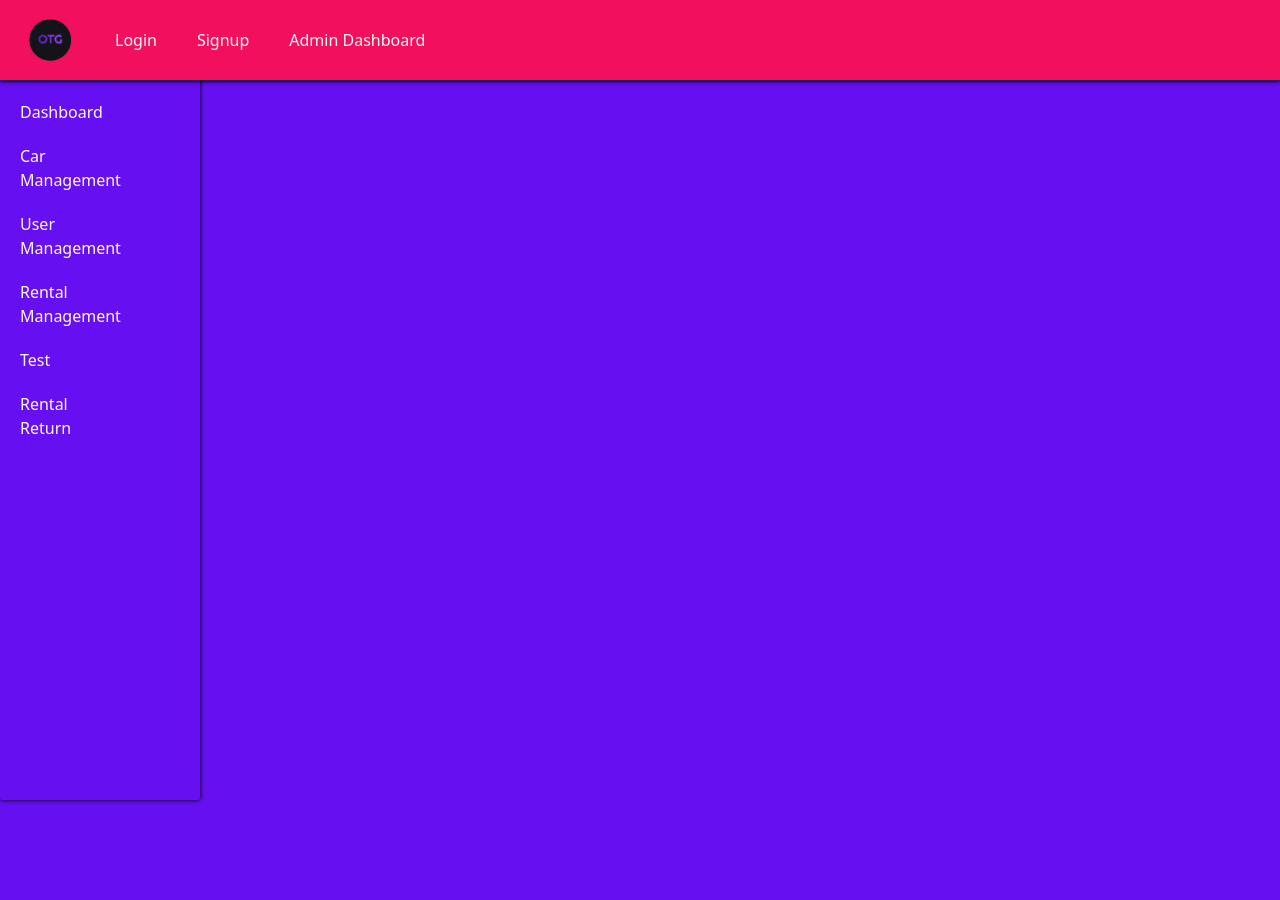
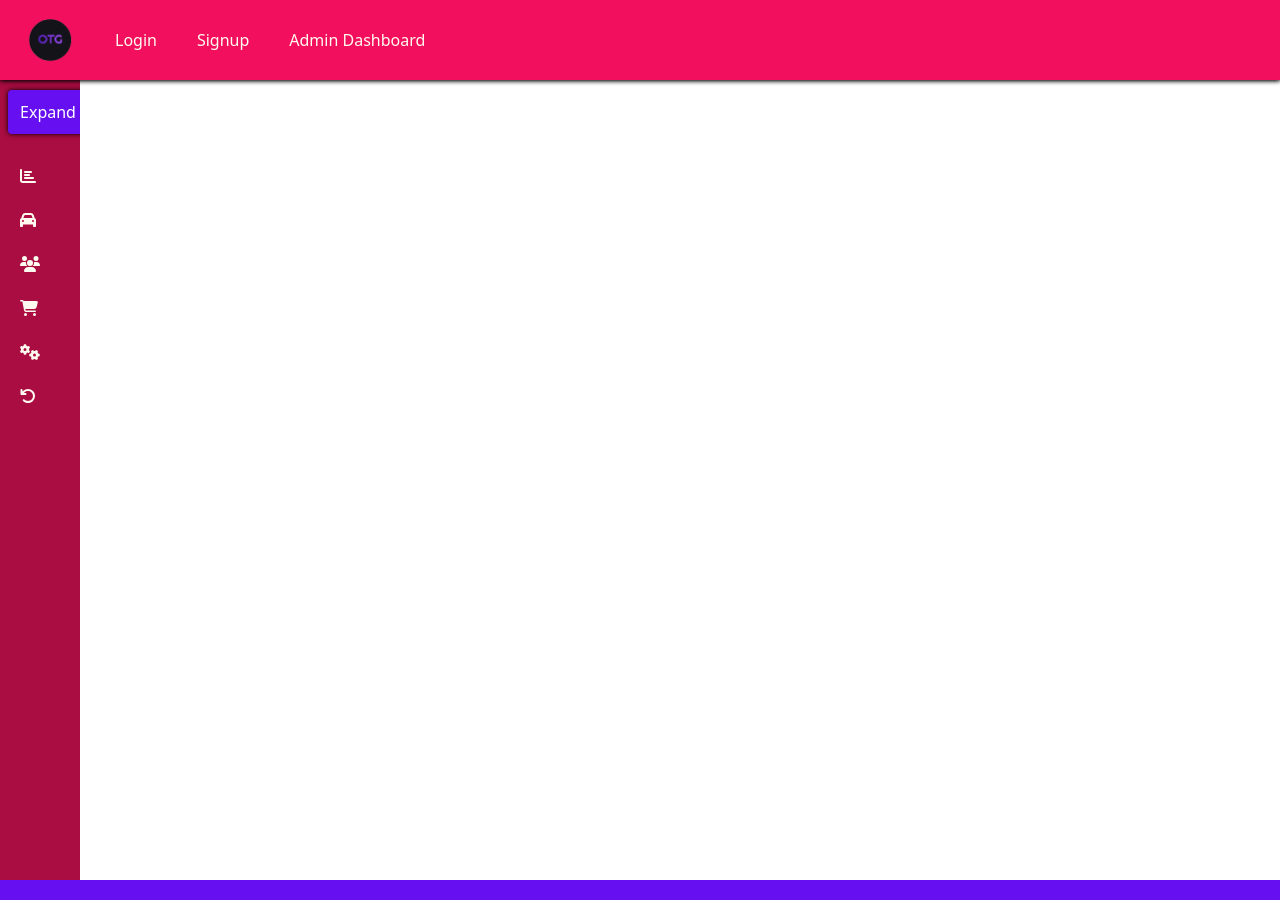
Before and after one commit to NemesisGuy/OnTheGoRentalsFrontend, a Vue app: page /admin in a window 1280 px wide. Built offline with nearby package versions, Linux system fonts and the light colour scheme.

Commit message:
Changed out sidebar, now animated.

```diff
--- a/src/assets/styles.css
+++ b/src/assets/styles.css
@@ -165,6 +165,7 @@ nav a:active {
 }
 
 /*  ----------------------------------------     Sidebar Styles     -------------------------------------------------- */
+/*
 .sidebar {
     width: 200px;
     background-color: #6610f2;
@@ -176,10 +177,11 @@ nav a:active {
     flex-direction: column;
     align-items: flex-start;
     justify-content: flex-start;
-    /* stick to left of screen */
+    !* stick to left of screen *!
 
 
 }
+*/
 
 
 /* Sidebar Styles */
--- /dev/null
+++ b/src/components/Admin/AdminPage-old.vue
@@ -0,0 +1,75 @@
+<template>
+  <div class="admin-page">
+    <div class="sidebar-container sidebar admin-sidebar">
+      <AdminSidebar />
+    </div>
+    <div class="main-content">
+      <div class="admin-content-container">
+        <!-- Content area that gets updated based on the current route -->
+        <router-view name="adminContent"></router-view>
+      </div>
+    </div>
+  </div>
+</template>
+
+<script>
+import AdminSidebar from "./AdminSidebar.vue";
+// Import other components here
+
+export default {
+  components: {
+    AdminSidebar,
+    // Other components
+  },
+};
+</script>
+
+<style>
+.admin-page {
+
+  grid-template-columns: min-content 1fr;
+  grid-gap: 20px;
+  height: 100vh; /* Set the height of the admin page to fill the viewport */
+  width: 60vw; /* Set the width of the admin page to fill the viewport */ ;
+
+
+}
+
+.sidebar-container {
+  /* Add styles for the sidebar container */
+/*  thjis must stick left*/
+  position: fixed; /* Make it stick, even on scroll */
+  top: 0; /* Position it at the top of the viewport */
+  left: 0; /* Position it at the left of the viewport */
+  height: 100vh; /* Set the height of the sidebar to fill the viewport */
+  display: flex;
+  flex-direction: column;
+  width: min-content; /* Set the width of the sidebar */
+  height: 100vh;padding-top: 80px;
+  /* Add any additional styles as needed */
+  z-index: 1;
+}
+
+.main-content {
+  /* Add styles for the main content container */
+  margin-left: min-content; /* Add margin to the main content to avoid overlap with the sidebar */
+  /* Set the width of the main content to fill the remaining space */
+  /*width: admin-page.width - sidebar-container.width; !* *!*/
+
+/*  width: calc(admin-page.width - sidebar-container.width);*/
+
+}
+
+/* styles.css */
+.main-content {
+ /* width: calc(var(--admin-page-width) - var(--sidebar-container-width));*/
+  width: 80%;
+  /* Add any additional styles as needed */
+}
+
+.admin-content-container {
+  /* Add styles for the admin content container */
+}
+
+/* Rest of your styles */
+</style>
--- a/src/components/Admin/AdminPage.vue
+++ b/src/components/Admin/AdminPage.vue
@@ -1,75 +1,147 @@
 <template>
-  <div class="admin-page">
-    <div class="sidebar-container sidebar admin-sidebar">
-      <AdminSidebar />
+  <div class="admin-area">
+    <div class="sidebar" :class="{ expanded: isExpanded }">
+      <button class="toggle-button" @click="toggleSidebar">
+
+
+        {{ isExpanded ? 'Collapse' : 'Expand' }}
+      </button>
+      <div class="sidebar-container">
+        <ul>
+          <li>
+            <router-link to="/admin/dashboard">
+              <i class="fas fa-chart-bar"></i>
+              <span class="menu-text" v-show="isExpanded">Dashboard</span>
+            </router-link>
+          </li>
+          <li>
+            <router-link to="/admin/cars">
+              <i class="fas fa-car"></i>
+              <span class="menu-text" v-show="isExpanded">Car Management</span>
+            </router-link>
+          </li>
+          <li>
+            <router-link to="/admin/users">
+              <i class="fas fa-users"></i>
+              <span class="menu-text" v-show="isExpanded">User Management</span>
+            </router-link>
+          </li>
+          <li>
+            <router-link to="/admin/rentals">
+              <i class="fas fa-shopping-cart"></i>
+              <span class="menu-text" v-show="isExpanded">Rental Management</span>
+            </router-link>
+          </li>
+          <li>
+            <router-link to="/admin/test">
+              <i class="fas fa-cogs"></i>
+              <span class="menu-text" v-show="isExpanded">Test</span>
+            </router-link>
+          </li>
+          <li>
+            <router-link to="/rental/return/1">
+              <i class="fas fa-undo"></i>
+              <span class="menu-text" v-show="isExpanded">Rental Return</span>
+            </router-link>
+          </li>
+        </ul>
+      </div>
     </div>
-    <div class="main-content">
-      <div class="admin-content-container">
-        <!-- Content area that gets updated based on the current route -->
-        <router-view name="adminContent"></router-view>
-      </div>
+    <div class="admin-content-area" :class="{ expanded: isExpanded }">
+      <!-- Main content goes here -->
+      <router-view name="adminContent"></router-view>
     </div>
   </div>
 </template>
 
 <script>
-import AdminSidebar from "./AdminSidebar.vue";
-// Import other components here
-
 export default {
-  components: {
-    AdminSidebar,
-    // Other components
+  name: "AdminPage",
+  data() {
+    return {
+      isExpanded: false
+    };
   },
+  methods: {
+    toggleSidebar() {
+      this.isExpanded = !this.isExpanded;
+    }
+  }
 };
 </script>
 
 <style>
-.admin-page {
-
-  grid-template-columns: min-content 1fr;
-  grid-gap: 20px;
-  height: 100vh; /* Set the height of the admin page to fill the viewport */
-  width: 60vw; /* Set the width of the admin page to fill the viewport */ ;
+.admin-area {
+  display: flex;
+  height: 100vh;
+  width: inherit;
 
 
 }
 
-.sidebar-container {
-  /* Add styles for the sidebar container */
-/*  thjis must stick left*/
-  position: fixed; /* Make it stick, even on scroll */
-  top: 0; /* Position it at the top of the viewport */
-  left: 0; /* Position it at the left of the viewport */
-  height: 100vh; /* Set the height of the sidebar to fill the viewport */
-  display: flex;
-  flex-direction: column;
-  width: min-content; /* Set the width of the sidebar */
-  height: 100vh;padding-top: 80px;
-  /* Add any additional styles as needed */
-  z-index: 1;
-}
+.sidebar {
+  width: 80px;
+  background-color: #a90d42 ;
+  transition: width 0.3s;
+  box-shadow: 0px 0px 5px 0px #000;
 
-.main-content {
-  /* Add styles for the main content container */
-  margin-left: min-content; /* Add margin to the main content to avoid overlap with the sidebar */
-  /* Set the width of the main content to fill the remaining space */
-  /*width: admin-page.width - sidebar-container.width; !* *!*/
-
-/*  width: calc(admin-page.width - sidebar-container.width);*/
 
 }
 
-/* styles.css */
-.main-content {
- /* width: calc(var(--admin-page-width) - var(--sidebar-container-width));*/
-  width: 80%;
-  /* Add any additional styles as needed */
+.sidebar.expanded {
+  width: 300px;
+  box-shadow: 0px 0px 5px 0px #000;
 }
 
-.admin-content-container {
-  /* Add styles for the admin content container */
+.toggle-button {
+  width: 100%;
+  padding: 10px;
+  border: none;
+  background-color: #6610f2 ;
+
+
 }
 
-/* Rest of your styles */
+.sidebar-container ul {
+  list-style: none;
+  padding: 0;
+  margin: 0;
+}
+
+.sidebar-container ul li {
+  padding: 10px;
+}
+
+.admin-content-area {
+  flex-grow: 1;
+  background-color: #ffffff;
+  transition: margin-left 0.3s;
+}
+
+.content.expanded {
+  margin-left: 10px; /* Adjust this value to match sidebar width */
+}
+
+.sidebar-container ul li i {
+  margin-right: 10px;
+}
+
+.sidebar-container ul li .menu-text {
+  display: none;
+}
+
+.sidebar.expanded ul li .menu-text {
+  display: inline;
+}
+.toggle-button {
+  width: 100%;
+  padding: 10px;
+  border: none;
+  background-color: #6610f2;
+  display: flex;
+  justify-content: center;
+  align-items: center;
+}
+
+
 </style>
--- a/src/components/Main/Navbar.vue
+++ b/src/components/Main/Navbar.vue
@@ -61,6 +61,6 @@
 }
 
 .content {
-  padding-top: 100px; /* Add padding to the top to prevent content from going under the navigation */
+  padding-top: 80px; /* Add padding to the top to prevent content from going under the navigation */
 }
 </style>
```
